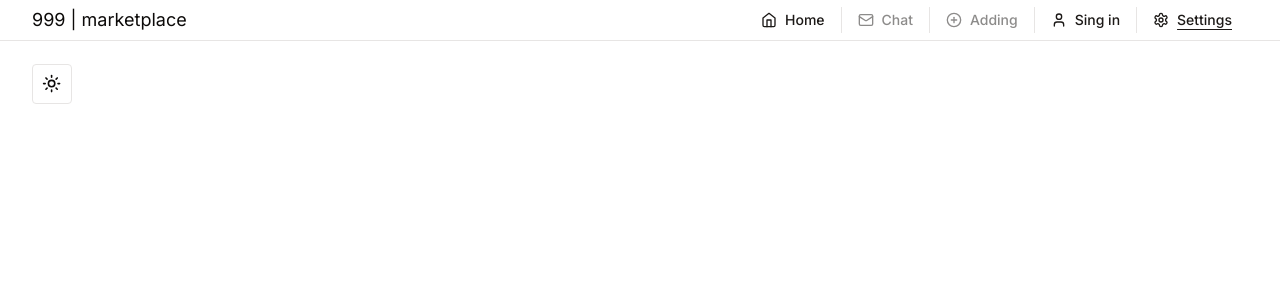
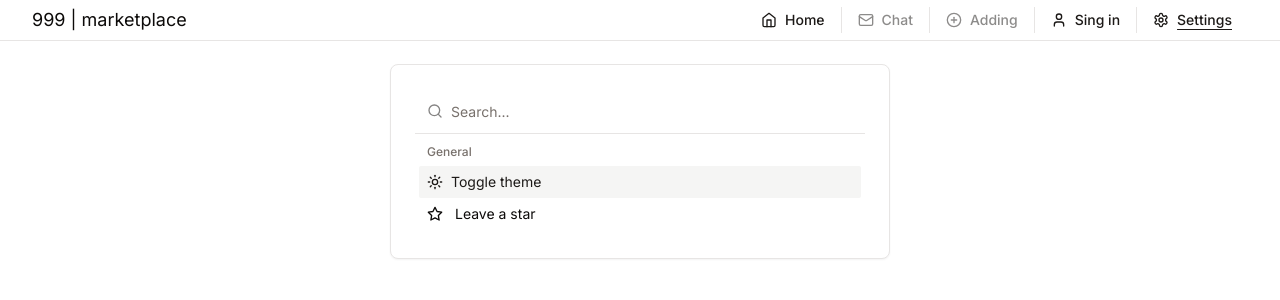
Before and after one commit to danilwladich/999, a Next.js app: page /settings in a window 1280 px wide. Shown: the top 300 px of the page. Built offline with nearby package versions, Linux system fonts and the light colour scheme; no server answers.

Commit message:
settings page init

```diff
--- a/app/(main)/(routes)/settings/page.tsx
+++ b/app/(main)/(routes)/settings/page.tsx
@@ -1,9 +1,55 @@
+"use client";
+
 import { ModeToggle } from "@/components/ui/mode-toggle";
+import { useAuthMe } from "@/hooks/use-auth-me";
+import StarsButton from "@/components/routes/settings/stars-button";
+import LogOutButton from "@/components/common/log-out-button";
+
+import { Card, CardContent } from "@/components/ui/card";
+import {
+	Command,
+	CommandEmpty,
+	CommandGroup,
+	CommandInput,
+	CommandItem,
+	CommandList,
+	CommandSeparator,
+} from "@/components/ui/command";
 
 export default function Settings() {
+	const { user: authUser } = useAuthMe();
+
 	return (
-		<main>
-			<ModeToggle />
-		</main>
+		<Card className="md:w-[500px] md:mx-auto">
+			<CardContent>
+				<Command>
+					<CommandInput placeholder="Search..." />
+					<CommandList>
+						<CommandEmpty>No results found.</CommandEmpty>
+
+						<CommandGroup heading="General">
+							<CommandItem>
+								<ModeToggle />
+							</CommandItem>
+							<CommandItem>
+								<StarsButton />
+							</CommandItem>
+						</CommandGroup>
+
+						{!!authUser && (
+							<>
+								<CommandSeparator />
+
+								<CommandGroup heading="Profile">
+									<CommandItem>
+										<LogOutButton />
+									</CommandItem>
+								</CommandGroup>
+							</>
+						)}
+					</CommandList>
+				</Command>
+			</CardContent>
+		</Card>
 	);
 }
--- a/components/routes/profile/actions/log-out-button.tsx
+++ b/components/common/log-out-button.tsx
@@ -5,7 +5,6 @@
 import { toast } from "sonner";
 
 import { LogOut } from "lucide-react";
-import { DropdownMenuItem } from "@/components/ui/dropdown-menu";
 
 export default function LogOutButton() {
 	const router = useRouter();
@@ -31,9 +30,10 @@
 	}
 
 	return (
-		<DropdownMenuItem onClick={onLogOut}>
-			<LogOut className="mr-2 h-4 w-4" />
-			<span>Log out</span>
-		</DropdownMenuItem>
+		<div className="flex gap-2 items-center w-full" onClick={onLogOut}>
+			<LogOut className="h-4 w-4" />
+
+			<span className="flex-1">Log out</span>
+		</div>
 	);
 }
--- a/components/routes/profile/actions/actions.tsx
+++ b/components/routes/profile/actions/actions.tsx
@@ -4,9 +4,9 @@
 import { useModalStore } from "@/hooks/use-modal-store";
 import ShareButton from "@/components/common/share-button";
 import { useRouter } from "next/navigation";
+import FollowButton from "@/components/common/follow-button";
+import LogOutButton from "@/components/common/log-out-button";
 import type { Follow } from "@prisma/client";
-import FollowButton from "@/components/common/follow-button";
-import LogOutButton from "./log-out-button";
 
 import { Button } from "@/components/ui/button";
 import {
@@ -95,7 +95,9 @@
 						<DropdownMenuSeparator />
 
 						<DropdownMenuGroup>
-							<LogOutButton />
+							<DropdownMenuItem>
+								<LogOutButton />
+							</DropdownMenuItem>
 						</DropdownMenuGroup>
 					</>
 				)}
--- /dev/null
+++ b/components/routes/settings/stars-button.tsx
@@ -0,0 +1,38 @@
+"use client";
+
+import Link from "next/link";
+import { useClientFetching } from "@/hooks/use-client-fetching";
+
+import { Star } from "lucide-react";
+import { Skeleton } from "@/components/ui/skeleton";
+
+export default function StarsButton() {
+	const { data, isLoading } = useClientFetching<any[]>(
+		"https://api.github.com/repos/danilwladich/999/stargazers"
+	);
+
+	const starsCount = data?.length;
+
+	if (isLoading) {
+		return (
+			<Link href="https://github.com/danilwladich/999" className="w-full">
+				<Skeleton className="w-full h-5" />
+			</Link>
+		);
+	}
+
+	return (
+		<Link
+			href="https://github.com/danilwladich/999"
+			className="flex gap-2 items-center w-full"
+		>
+			<div className="flex gap-1 items-center">
+				<Star className="w-4 h-4" />
+
+				<span>{starsCount}</span>
+			</div>
+
+			<span className="flex-1">Leave a star</span>
+		</Link>
+	);
+}
--- /dev/null
+++ b/components/ui/command.tsx
@@ -0,0 +1,155 @@
+"use client"
+
+import * as React from "react"
+import { type DialogProps } from "@radix-ui/react-dialog"
+import { Command as CommandPrimitive } from "cmdk"
+import { Search } from "lucide-react"
+
+import { cn } from "@/lib/utils"
+import { Dialog, DialogContent } from "@/components/ui/dialog"
+
+const Command = React.forwardRef<
+  React.ElementRef<typeof CommandPrimitive>,
+  React.ComponentPropsWithoutRef<typeof CommandPrimitive>
+>(({ className, ...props }, ref) => (
+  <CommandPrimitive
+    ref={ref}
+    className={cn(
+      "flex h-full w-full flex-col overflow-hidden rounded-md bg-popover text-popover-foreground",
+      className
+    )}
+    {...props}
+  />
+))
+Command.displayName = CommandPrimitive.displayName
+
+interface CommandDialogProps extends DialogProps {}
+
+const CommandDialog = ({ children, ...props }: CommandDialogProps) => {
+  return (
+    <Dialog {...props}>
+      <DialogContent className="overflow-hidden p-0 shadow-lg">
+        <Command className="[&_[cmdk-group-heading]]:px-2 [&_[cmdk-group-heading]]:font-medium [&_[cmdk-group-heading]]:text-muted-foreground [&_[cmdk-group]:not([hidden])_~[cmdk-group]]:pt-0 [&_[cmdk-group]]:px-2 [&_[cmdk-input-wrapper]_svg]:h-5 [&_[cmdk-input-wrapper]_svg]:w-5 [&_[cmdk-input]]:h-12 [&_[cmdk-item]]:px-2 [&_[cmdk-item]]:py-3 [&_[cmdk-item]_svg]:h-5 [&_[cmdk-item]_svg]:w-5">
+          {children}
+        </Command>
+      </DialogContent>
+    </Dialog>
+  )
+}
+
+const CommandInput = React.forwardRef<
+  React.ElementRef<typeof CommandPrimitive.Input>,
+  React.ComponentPropsWithoutRef<typeof CommandPrimitive.Input>
+>(({ className, ...props }, ref) => (
+  <div className="flex items-center border-b px-3" cmdk-input-wrapper="">
+    <Search className="mr-2 h-4 w-4 shrink-0 opacity-50" />
+    <CommandPrimitive.Input
+      ref={ref}
+      className={cn(
+        "flex h-11 w-full rounded-md bg-transparent py-3 text-sm outline-none placeholder:text-muted-foreground disabled:cursor-not-allowed disabled:opacity-50",
+        className
+      )}
+      {...props}
+    />
+  </div>
+))
+
+CommandInput.displayName = CommandPrimitive.Input.displayName
+
+const CommandList = React.forwardRef<
+  React.ElementRef<typeof CommandPrimitive.List>,
+  React.ComponentPropsWithoutRef<typeof CommandPrimitive.List>
+>(({ className, ...props }, ref) => (
+  <CommandPrimitive.List
+    ref={ref}
+    className={cn("max-h-[300px] overflow-y-auto overflow-x-hidden", className)}
+    {...props}
+  />
+))
+
+CommandList.displayName = CommandPrimitive.List.displayName
+
+const CommandEmpty = React.forwardRef<
+  React.ElementRef<typeof CommandPrimitive.Empty>,
+  React.ComponentPropsWithoutRef<typeof CommandPrimitive.Empty>
+>((props, ref) => (
+  <CommandPrimitive.Empty
+    ref={ref}
+    className="py-6 text-center text-sm"
+    {...props}
+  />
+))
+
+CommandEmpty.displayName = CommandPrimitive.Empty.displayName
+
+const CommandGroup = React.forwardRef<
+  React.ElementRef<typeof CommandPrimitive.Group>,
+  React.ComponentPropsWithoutRef<typeof CommandPrimitive.Group>
+>(({ className, ...props }, ref) => (
+  <CommandPrimitive.Group
+    ref={ref}
+    className={cn(
+      "overflow-hidden p-1 text-foreground [&_[cmdk-group-heading]]:px-2 [&_[cmdk-group-heading]]:py-1.5 [&_[cmdk-group-heading]]:text-xs [&_[cmdk-group-heading]]:font-medium [&_[cmdk-group-heading]]:text-muted-foreground",
+      className
+    )}
+    {...props}
+  />
+))
+
+CommandGroup.displayName = CommandPrimitive.Group.displayName
+
+const CommandSeparator = React.forwardRef<
+  React.ElementRef<typeof CommandPrimitive.Separator>,
+  React.ComponentPropsWithoutRef<typeof CommandPrimitive.Separator>
+>(({ className, ...props }, ref) => (
+  <CommandPrimitive.Separator
+    ref={ref}
+    className={cn("-mx-1 h-px bg-border", className)}
+    {...props}
+  />
+))
+CommandSeparator.displayName = CommandPrimitive.Separator.displayName
+
+const CommandItem = React.forwardRef<
+  React.ElementRef<typeof CommandPrimitive.Item>,
+  React.ComponentPropsWithoutRef<typeof CommandPrimitive.Item>
+>(({ className, ...props }, ref) => (
+  <CommandPrimitive.Item
+    ref={ref}
+    className={cn(
+      "relative flex cursor-default select-none items-center rounded-sm px-2 py-1.5 text-sm outline-none aria-selected:bg-accent aria-selected:text-accent-foreground data-[disabled]:pointer-events-none data-[disabled]:opacity-50",
+      className
+    )}
+    {...props}
+  />
+))
+
+CommandItem.displayName = CommandPrimitive.Item.displayName
+
+const CommandShortcut = ({
+  className,
+  ...props
+}: React.HTMLAttributes<HTMLSpanElement>) => {
+  return (
+    <span
+      className={cn(
+        "ml-auto text-xs tracking-widest text-muted-foreground",
+        className
+      )}
+      {...props}
+    />
+  )
+}
+CommandShortcut.displayName = "CommandShortcut"
+
+export {
+  Command,
+  CommandDialog,
+  CommandInput,
+  CommandList,
+  CommandEmpty,
+  CommandGroup,
+  CommandItem,
+  CommandShortcut,
+  CommandSeparator,
+}
--- a/components/ui/mode-toggle.tsx
+++ b/components/ui/mode-toggle.tsx
@@ -18,13 +18,13 @@
 	return (
 		<DropdownMenu>
 			<DropdownMenuTrigger asChild>
-				<Button variant="outline" size="icon">
-					<Sun className="h-[1.2rem] w-[1.2rem] rotate-0 scale-100 transition-all dark:-rotate-90 dark:scale-0" />
-					<Moon className="absolute h-[1.2rem] w-[1.2rem] rotate-90 scale-0 transition-all dark:rotate-0 dark:scale-100" />
-					<span className="sr-only">Toggle theme</span>
-				</Button>
+				<div className="flex gap-2 items-center w-full">
+					<Sun className="h-4 w-4 rotate-0 scale-100 transition-all dark:-rotate-90 dark:scale-0" />
+					<Moon className="absolute h-4 w-4 rotate-90 scale-0 transition-all dark:rotate-0 dark:scale-100" />
+					<span className="flex-1">Toggle theme</span>
+				</div>
 			</DropdownMenuTrigger>
-			<DropdownMenuContent align="end">
+			<DropdownMenuContent align="start">
 				<DropdownMenuItem onClick={() => setTheme("light")}>
 					Light
 				</DropdownMenuItem>
--- a/lib/form-schema.ts
+++ b/lib/form-schema.ts
@@ -162,3 +162,33 @@
 		.refine((amount) => +amount <= 999999999, "Too expensive."),
 	currency: z.nativeEnum(Currency),
 });
+
+export const editPasswordSchema = z
+	.object({
+		oldPassword: z.string().min(6, {
+			message: "Password must be at least 6 characters.",
+		}),
+		newPassword: z
+			.string()
+			.trim()
+			.min(6, {
+				message: "Password must be at least 6 characters.",
+			})
+			.regex(/[A-Z]/g, "Password must contain at least 1 uppercase letter.")
+			.regex(/[a-z]/g, "Password must contain at least 1 lowercase letter.")
+			.regex(/[0-9]/g, "Password must contain at least 1 digit.")
+			.refine((value) => !/\s/.test(value), {
+				message: "Password cannot contain whitespaces.",
+			}),
+		confirmNewPassword: z.string().trim().min(1, {
+			message: "This field has to be filled.",
+		}),
+	})
+	.refine(
+		// Additional refinement to check if passwords match in client
+		(data) => data.newPassword === data.confirmNewPassword,
+		{
+			message: "Passwords don't match.",
+			path: ["confirmNewPassword"],
+		}
+	);
--- a/lib/json-response.ts
+++ b/lib/json-response.ts
@@ -5,8 +5,7 @@
 	status: number,
 	init?: ResponseInit
 ) {
-	const responseData = typeof data == "string" ? data : JSON.stringify(data);
-	return new NextResponse(responseData, {
+	return new NextResponse(JSON.stringify(data), {
 		...init,
 		status,
 		headers: {
--- a/package.json
+++ b/package.json
@@ -24,7 +24,7 @@
 		"bcryptjs": "^2.4.3",
 		"class-variance-authority": "^0.7.0",
 		"clsx": "^2.0.0",
-		"cmdk": "^0.2.0",
+		"cmdk": "^0.2.1",
 		"cookie": "^0.6.0",
 		"jose": "^5.2.0",
 		"lucide-react": "^0.300.0",
```
Also changed, not shown: 1 other file (tests, documents, lock files or other folders).
